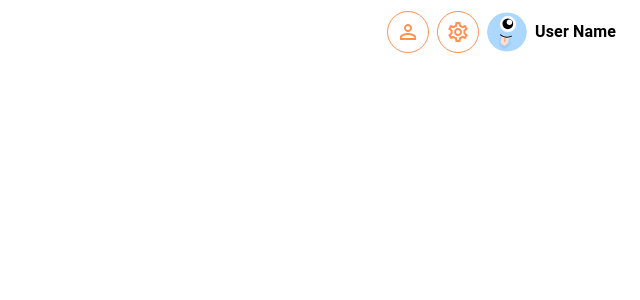
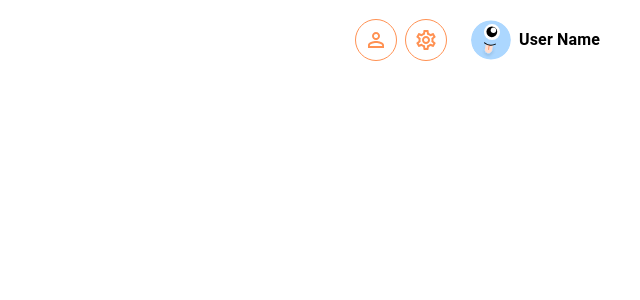
Before and after one commit to pnu-cloud/pickle-front, a React (Create React App) app: page / in a window 1280 px wide. Shown: the top 300 px of the page, without its empty margins (640-1280 px from the left). Built offline with nearby package versions, Linux system fonts and the light colour scheme.

Commit message:
style : 헤더 및 tailwind 컬러시스템 수정

```diff
--- a/jsconfig.json
+++ b/jsconfig.json
@@ -9,5 +9,6 @@
       "router/*": ["router/*"]
     }
   },
-  "include": ["src"]
+  "include": ["src"],
+  "exclude": ["node_modules"]
 }
--- a/src/components/Layout/Header/Header.jsx
+++ b/src/components/Layout/Header/Header.jsx
@@ -18,15 +18,15 @@ const Header = () => {
       className="h-14 sm:h-header"
       sx={{ height: PICKLE_HEIGHT.header, backgroundColor: 'transparent', boxShadow: 'none' }}
     >
-      <Toolbar sx={{ display: 'flex', justifyContent: 'flex-end', alignItems: 'center' }}>
-        <Box sx={{ display: 'flex', alignItems: 'center', gap: 1 }}>
+      <Toolbar className="flex items-center justify-end h-full mr-2 sm:mr-4">
+        <Box className="flex items-center gap-2">
           <StyledIconButton target="_blank">
             <PersonOutlineOutlinedIcon />
           </StyledIconButton>
           <StyledIconButton target="_blank">
             <SettingsOutlinedIcon />
           </StyledIconButton>
-          <Box sx={{ display: 'flex', alignItems: 'center', gap: 1 }}>
+          <Box className="flex items-center gap-2 ml-4">
             <Avatar alt="U" src={exImage} />
             <Typography variant="body1" sx={{ color: '#000', fontWeight: 600 }}>
               User Name
--- a/src/constants/pickleTheme.js
+++ b/src/constants/pickleTheme.js
@@ -13,5 +13,5 @@ export const PICKLE_WIDTH = {
 };
 
 export const PICKLE_HEIGHT = {
-  header: { xs: 56, sm: 66 },
+  header: { xs: 60, sm: 80 },
 };
--- a/tailwind.config.js
+++ b/tailwind.config.js
@@ -9,7 +9,9 @@ module.exports = {
         mainWhite: PICKLE_COLOR.mainWhite,
         middleBlack: PICKLE_COLOR.middleBlack,
         subBlack: PICKLE_COLOR.subBlack,
-        subGray: PICKLE_COLOR.subGray,
+        lightGray: '#F0F0F0',
+        middleGray: '#BFBFBF',
+        darkGray: '#858585',
         pointOrange: PICKLE_COLOR.pointOrange,
         subOrange: PICKLE_COLOR.subOrange,
       },
```
